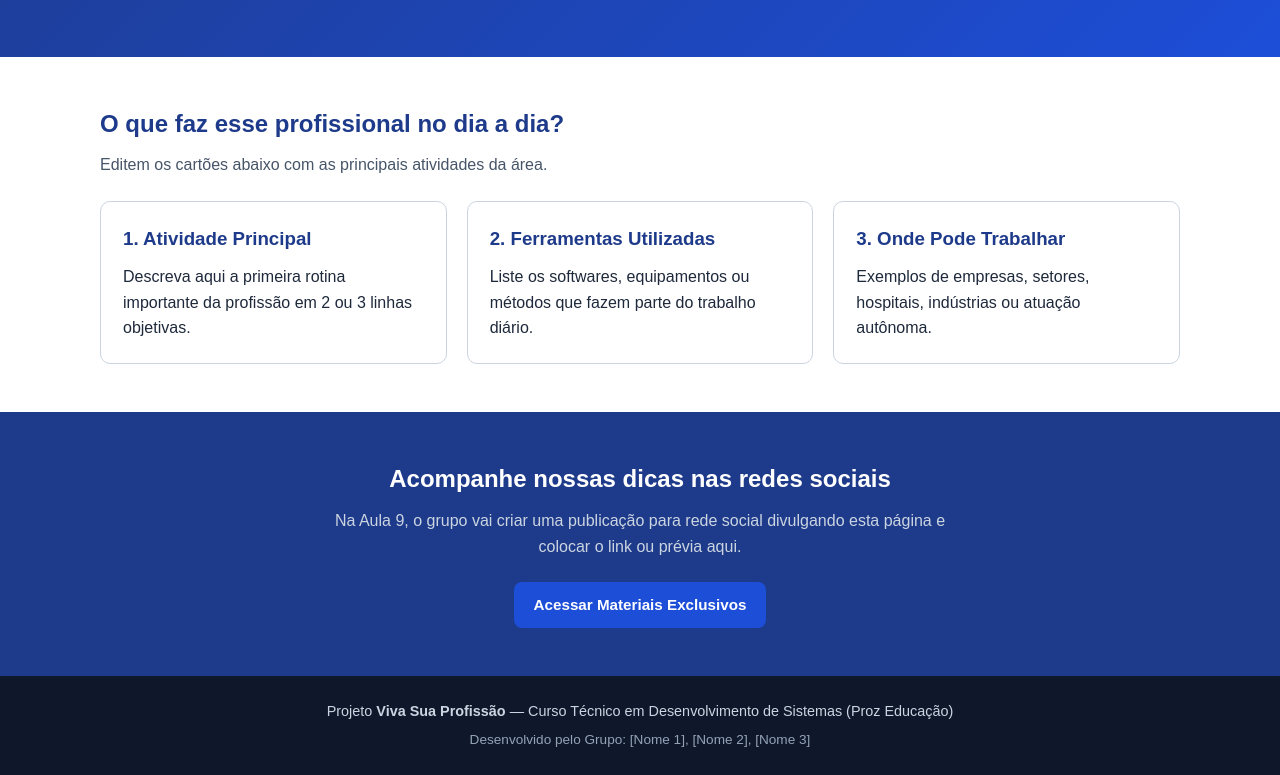
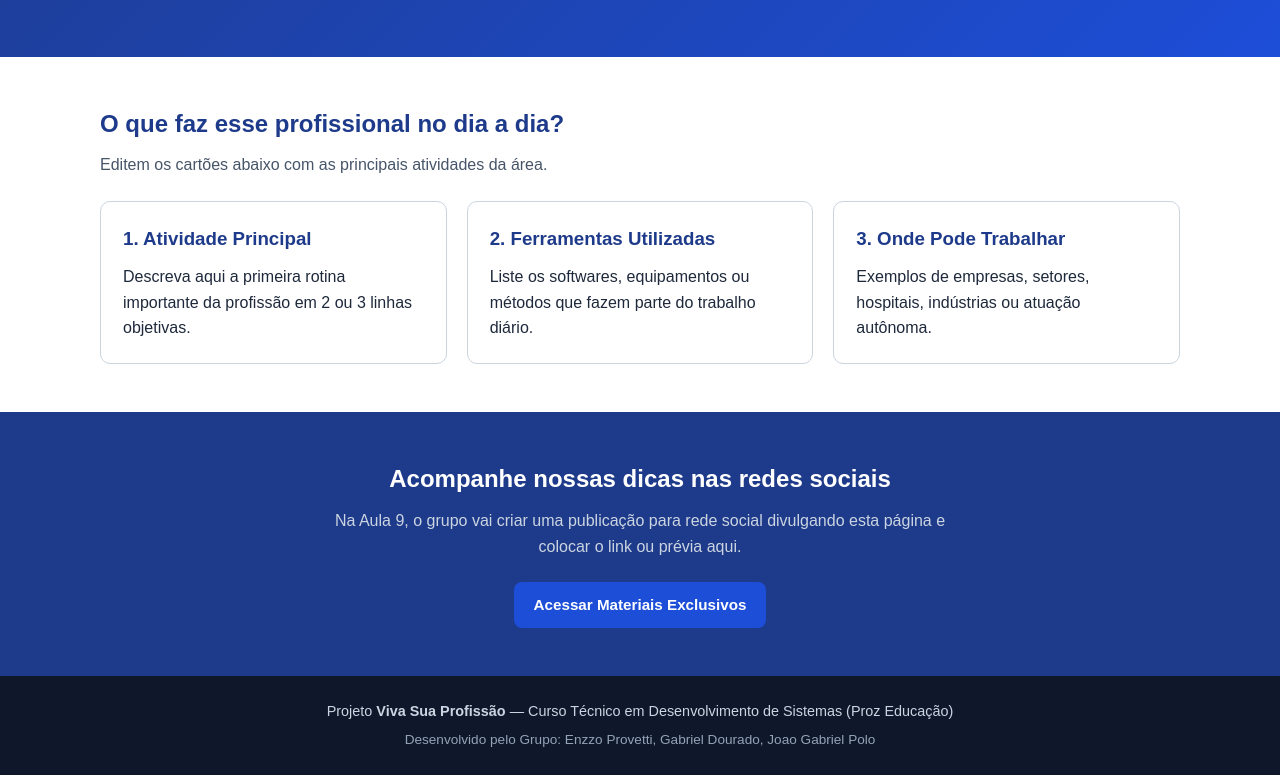
Before and after one commit to gabrields160326-pixel/gabrields160326-pixel.github.io, a plain HTML site: page index.html in a window 1280 px wide. Shown: the part 451-1226 px from the top of the page. Drawn offline with Linux system fonts and the light colour scheme.

Commit message:
atualizacao

```diff
--- a/index.html
+++ b/index.html
@@ -84,7 +84,7 @@
   <footer class="rodape">
     <div class="container">
       <p>Projeto <strong>Viva Sua Profissão</strong> — Curso Técnico em Desenvolvimento de Sistemas (Proz Educação)</p>
-      <p class="creditos">Desenvolvido pelo Grupo: [Nome 1], [Nome 2], [Nome 3]</p>
+      <p class="creditos">Desenvolvido pelo Grupo: Enzzo Provetti, Gabriel Dourado, Joao Gabriel Polo</p>
     </div>
   </footer>
 
```
Also changed, not shown: pages/habilidades.html (+1 -1 lines).
